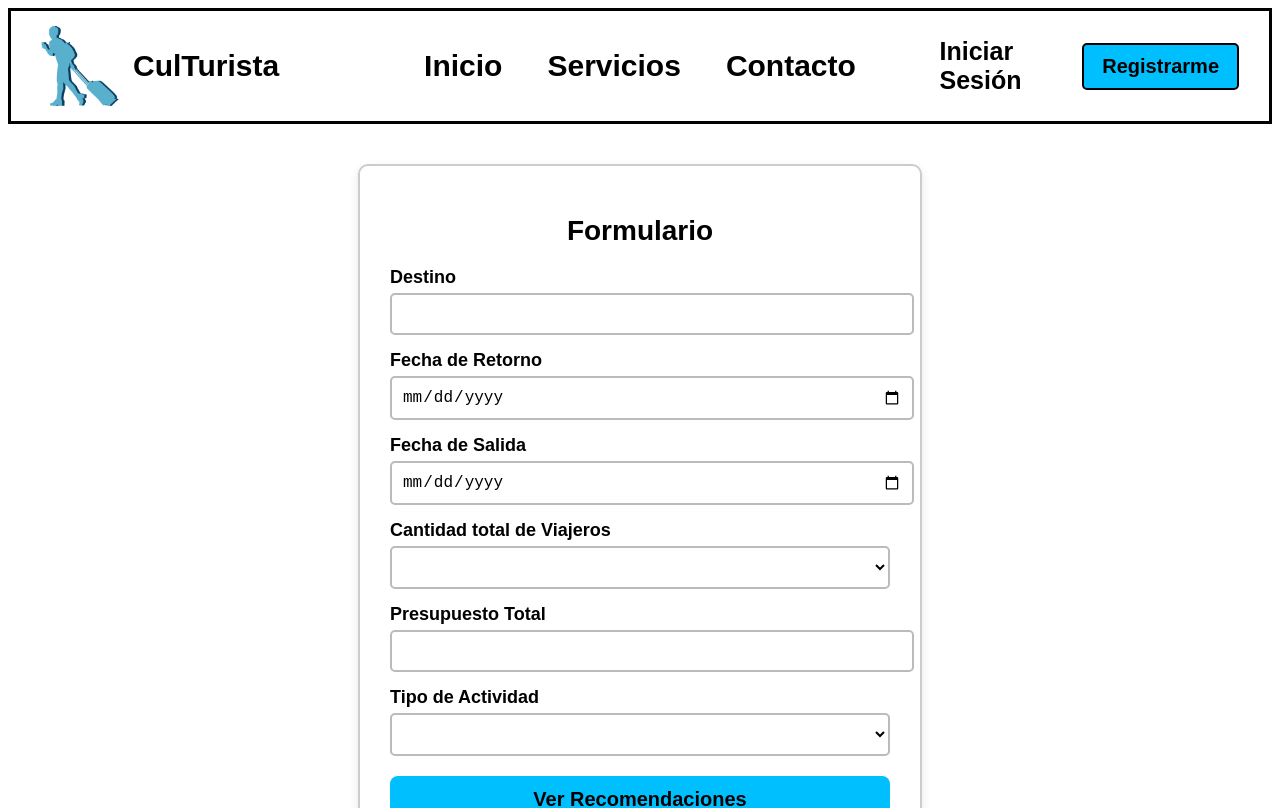
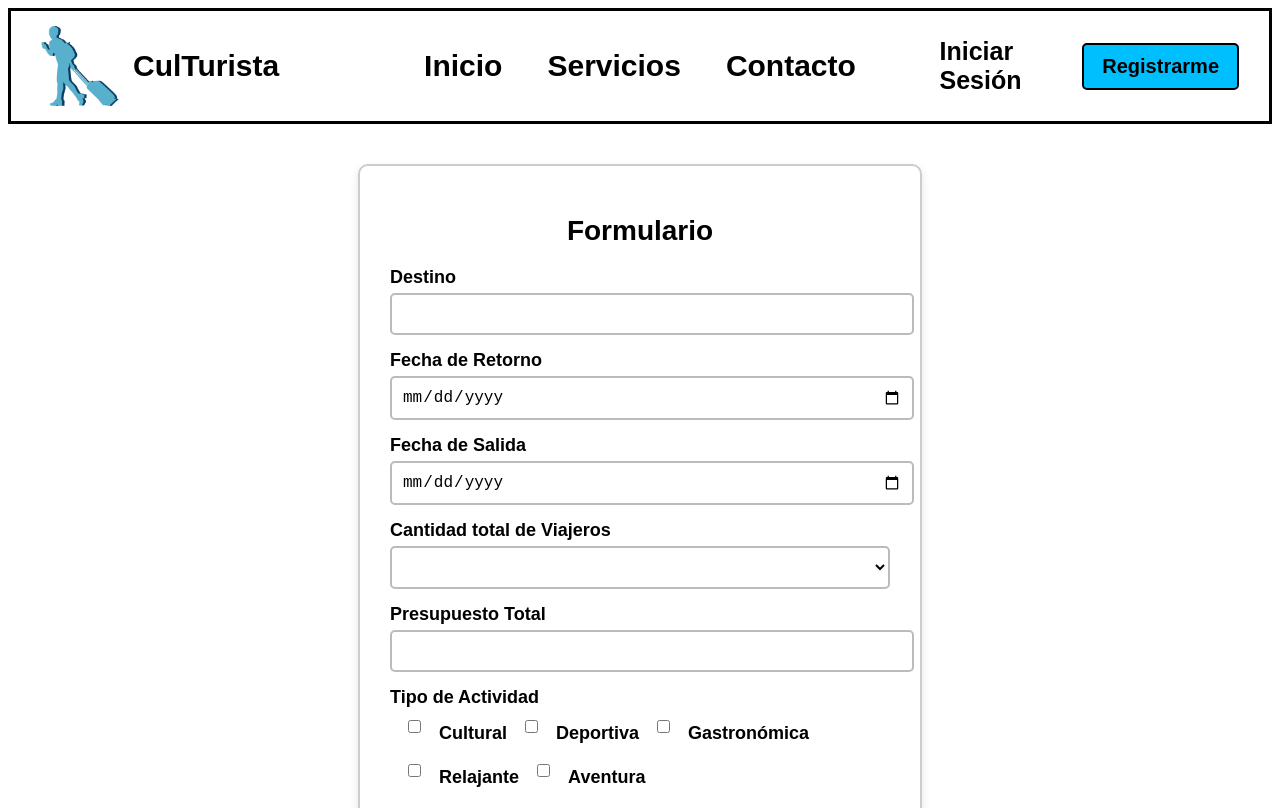
Before and after one commit to QuinteroEP/culturista-frontend, an Angular app in the folder culturista/: page /formulario in a window 1280 px wide. Shown: the top 808 px of the page. Built offline with nearby package versions, Linux system fonts and the light colour scheme; a web font is replaced by a local one.

Commit message:
v0.3.1
Cecklist de actividades

```diff
--- a/culturista/src/app/formulario/formulario.component.css
+++ b/culturista/src/app/formulario/formulario.component.css
@@ -66,3 +66,14 @@ button:disabled {
     background-color: #00bfff;
     cursor: not-allowed;
 }
+
+.checkbox-container {
+    display: inline-flex;
+    align-items: center;
+    margin-bottom: 8px; /* Add spacing between rows */
+}
+
+.checkbox-container input[type="checkbox"] {
+    margin-right: 18px; /* Add spacing between checkbox and label */
+    margin-left: 18px; /* Add spacing between checkbox and label */
+}
--- a/culturista/src/app/formulario/formulario.component.html
+++ b/culturista/src/app/formulario/formulario.component.html
@@ -28,6 +28,29 @@
     <input type="number" name="presupuesto" ngModel required />
 
     <label>Tipo de Actividad</label>
+    <div class="checkbox-container">
+        <input type="checkbox" name="Cultural" id="Cultural" value="Cultural" ngModel />
+        <label for="Cultural">Cultural</label>
+    </div>
+    <div class="checkbox-container">
+        <input type="checkbox" name="Deportiva" id="Deportiva" value="Deportiva" ngModel />
+        <label for="Deportiva">Deportiva</label>
+    </div>
+    <div class="checkbox-container">
+        <input type="checkbox" name="Gastronómica" id="Gastronómica" value="Gastronómica" ngModel />
+        <label for="Gastronómica">Gastronómica</label>
+    </div>
+    <div class="checkbox-container">
+        <input type="checkbox" name="Relajante" id="Relajante" value="Relajante" ngModel />
+        <label for="Relajante">Relajante</label>
+    </div>
+    <div class="checkbox-container">
+        <input type="checkbox" name="Aventura" id="Aventura" value="Aventura" ngModel />
+        <label for="Aventura">Aventura</label>
+    </div>
+
+    <!--
+    <label>Tipo de Actividad</label>
     <select name="actividad" ngModel required>
         <option value="1">Cultural</option>
         <option value="2">Deportiva</option>
@@ -35,6 +58,6 @@
         <option value="4">Relajante</option>
         <option value="5">Aventura</option>
     </select>
-
+-->
     <button type="submit" [disabled]="form.invalid">Ver Recomendaciones</button>
 </form>
```
